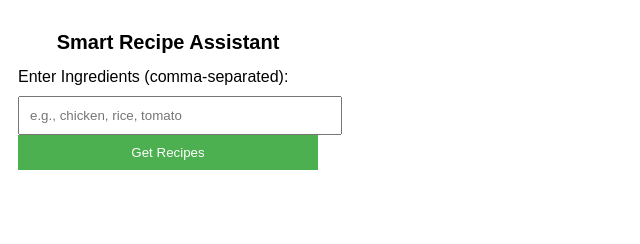
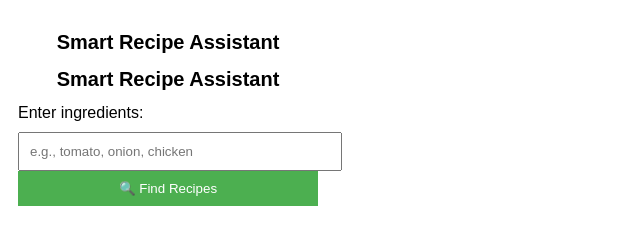
Before and after one commit to RahulHarihar/receipe_generator, a browser extension: page index.html in a window 1280 px wide. Shown: the whole page, without its empty margins (0-640 px from the left). Drawn offline with Linux system fonts and the light colour scheme.

Commit message:
updated UI

```diff
--- a/index.html
+++ b/index.html
@@ -1,21 +1,38 @@
 <!DOCTYPE html>
 <html lang="en">
 	<head>
-  <meta charset="UTF-8">
-  <meta name="viewport" content="width=device-width, initial-scale=1.0">
+		<meta charset="UTF-8" />
+		<meta name="viewport" content="width=device-width, initial-scale=1.0" />
 		<title>Smart Recipe Assistant</title>
-  <link rel="stylesheet" href="popup.css">
+		<link rel="stylesheet" href="popup.css" />
 	</head>
 	<body>
 		<h1>Smart Recipe Assistant</h1>
 
-  <div class="ingredient-input">
-    <label for="ingredients">Enter Ingredients (comma-separated):</label>
-    <input type="text" id="ingredients" placeholder="e.g., chicken, rice, tomato">
-    <button id="get-recipes">Get Recipes</button>
+		<header class="header">
+			<h1 class="app-title">Smart Recipe Assistant</h1>
+		</header>
+
+		<div class="input-section">
+			<label for="ingredients" class="label">Enter ingredients:</label>
+			<input
+				type="text"
+				id="ingredients"
+				class="input"
+				placeholder="e.g., tomato, onion, chicken" />
+			<button id="get-recipes" class="button">🔍 Find Recipes</button>
 		</div>
 
-  <div id="recipes"></div>
+		<div id="loading-spinner" class="spinner">
+			<div class="double-bounce1"></div>
+			<div class="double-bounce2"></div>
+		</div>
+
+		<div id="error-message" class="error hidden"></div>
+
+		<div id="recipes-container" class="mt-4">
+			<!-- Recipe cards will be appended here -->
+		</div>
 
 		<script src="popup.js"></script>
 	</body>
```
Lines whose indentation alone changed are shown as unchanged.
